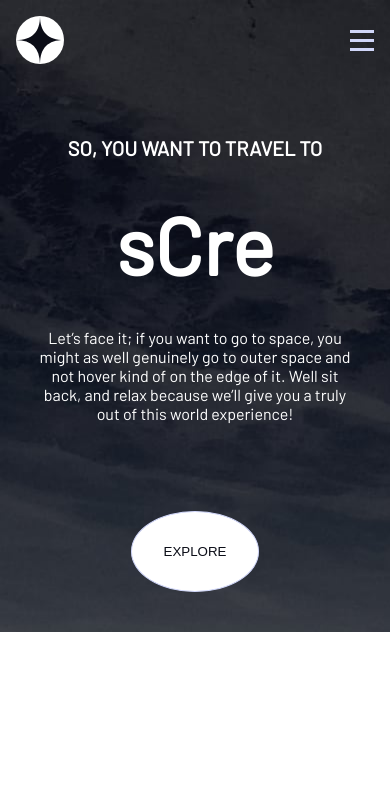
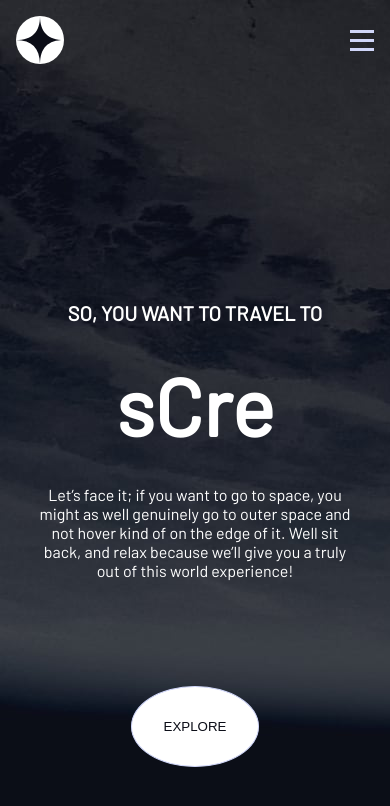
Before and after one commit to DaFlusher/FEM-space-tourism, a React app: page /crew in a window 390 px wide. Shown: the top 806 px of the page. Built offline with nearby package versions, Linux system fonts and the light colour scheme; the HTML template or start-up script is replaced by a standard one; a web font is replaced by a local one.

Commit message:
final mobile homepage

```diff
--- a/src/Styles/Components/_button.scss
+++ b/src/Styles/Components/_button.scss
@@ -7,7 +7,7 @@
     border-radius: 50%;
     border: 1px solid  map-get(variables.$color, 'skyblue');
     text-transform: uppercase;
-    margin-top: 20%;
+    margin-top: 25%;
     &:hover{
         border: 20px solid map-get(variables.$color, 'skyblue');
 
--- a/src/Styles/Sections/_navbar.scss
+++ b/src/Styles/Sections/_navbar.scss
@@ -32,7 +32,7 @@ nav.navigation {
     position: absolute;
     top: 0;
     right: 0;
-    height: 100vh;
+    height: calc(100vh + 128px);
     width: 70%;
     text-align: left;
     background-color:  map-get(variables.$color, 'spaceblue');
--- a/src/Styles/Sections/_pagelayout.scss
+++ b/src/Styles/Sections/_pagelayout.scss
@@ -1,14 +1,16 @@
 @use  '../Components/variables';
 
 main{
-    padding: variables.$base-padding*2.5 variables.$base-padding;;
+    display: grid;
+    grid-template-columns: 1fr;
+    padding: variables.$base-padding*1.5 variables.$base-padding;
     text-align: center;
-
+    height: 100vh;
+    place-items: center;
     background-size: cover;
     background-position: center center;
     background-repeat: no-repeat;
     overflow: hidden;
-    align-items: center;
     color: map-get(variables.$color, 'white');
     div{
         h5{
@@ -19,7 +21,7 @@ main{
         h1{
             font-size: clamp(map-get(variables.$heading,'h3'), 5rem,map-get(variables.$heading,'h1'));
             margin: 0;
-            padding: variables.$base-padding*1.25 variables.$base-padding;;
+            padding: variables.$base-padding;
         }
 
         p{
```
